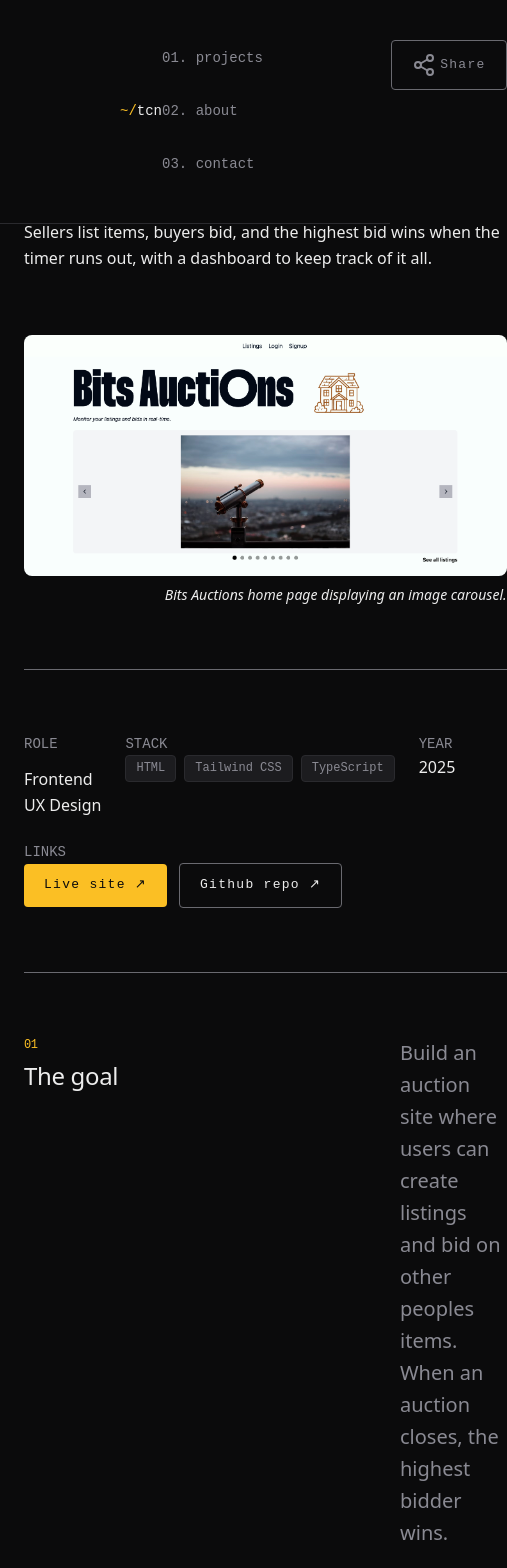
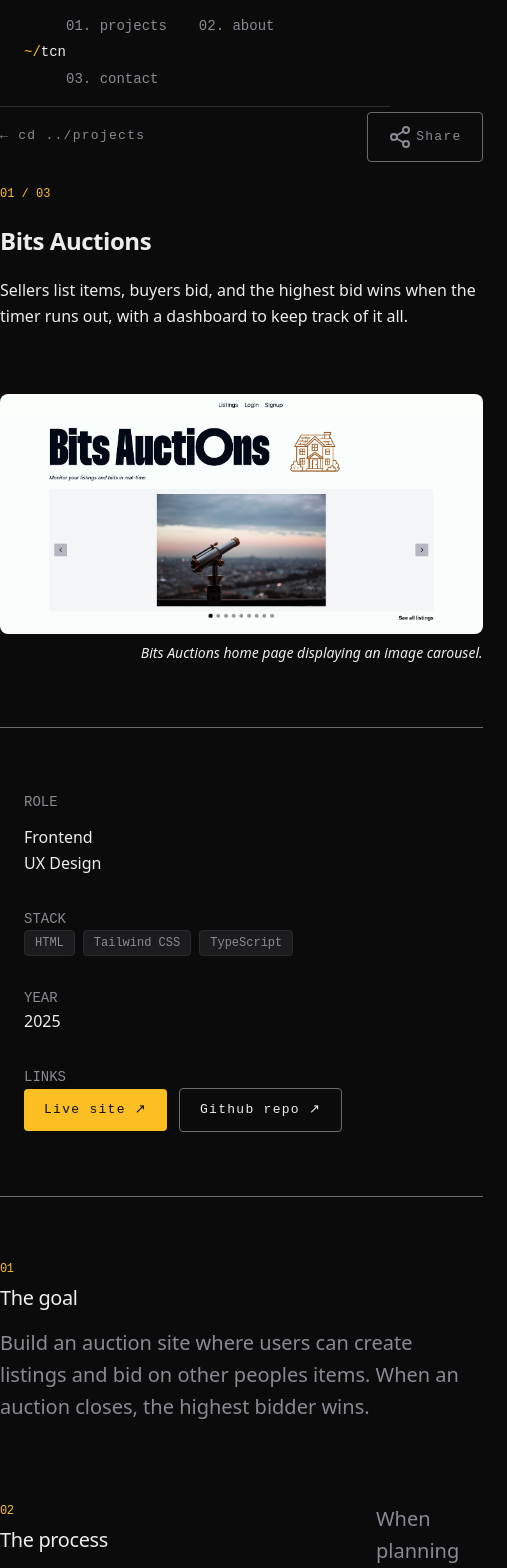
Before and after one commit to telecasteren/portfolio2, a React (Vite) app: page /projects/bits in a window 390 px wide. Shown: the top 1568 px of the page, 507 px wide, since content can reach past the window. Built offline with nearby package versions, Linux system fonts and the light colour scheme.

Commit message:
Refactor responsiveness styles: make heading variables clamped for fluid sizes instead of hardcoded values feat: responsive layout across screens

```diff
--- a/src/components/layout/Footer.tsx
+++ b/src/components/layout/Footer.tsx
@@ -19,7 +19,7 @@ export default function Footer() {
   return (
     <footer
       aria-label="Footer navigation"
-      className="mt-30 flex w-full items-center justify-between border-t border-t-border p-12 pr-30 pl-30"
+      className="flex w-full flex-col items-center gap-4 border-t border-t-border px-6 py-20 md:flex-row md:justify-between md:px-12 md:py-10 lg:px-30"
     >
       <NavLink aria-label="Navigate home" to="/" className={linkStyles}>
         © {currentYear} {name}
@@ -29,9 +29,11 @@ export default function Footer() {
         className="flex flex-row flex-wrap gap-6 text-text-muted"
       >
         {footerLinks.map((item) => (
-          <NavLink key={item.label} aria-label={item.label} to={item.href}>
-            <li className={linkStyles}>{item.label}</li>
-          </NavLink>
+          <li className={linkStyles}>
+            <NavLink key={item.label} aria-label={item.label} to={item.href}>
+              {item.label}
+            </NavLink>
+          </li>
         ))}
       </ul>
     </footer>
--- a/src/components/layout/Header.tsx
+++ b/src/components/layout/Header.tsx
@@ -10,7 +10,7 @@ export default function Header() {
   ];
 
   return (
-    <div className="fixed flex w-full items-center justify-between border-b border-b-border bg-bg p-12 pr-30 pl-30">
+    <div className="fixed top-0 z-50 flex w-full items-center justify-between border-b border-b-border bg-bg p-12 px-6 py-4 md:px-12 lg:px-30 lg:py-12">
       <Link
         aria-label="Navigate home"
         to="/"
@@ -22,13 +22,15 @@ export default function Header() {
       <nav aria-label="Navigation menu">
         <ul className="flex flex-row flex-wrap gap-8 font-mono text-mono-body text-text-muted">
           {navItems.map((item) => (
+            <li className="cursor-pointer hover:text-accent">
               <NavLink
                 key={item.label}
                 aria-label={`Go to ${item.label}`}
                 to={item.hash}
               >
-              <li className="cursor-pointer hover:text-accent">{item.label}</li>
+                {item.label}
               </NavLink>
+            </li>
           ))}
         </ul>
       </nav>
--- a/src/components/links/HeroLinks.tsx
+++ b/src/components/links/HeroLinks.tsx
@@ -4,7 +4,7 @@ export const HeroLinks = () => {
   return (
     <div
       aria-label="Navigate to section links"
-      className="flex items-center gap-4"
+      className="flex flex-wrap items-center gap-4"
     >
       <LinkButton type="primary" href="/#projects" children="See my work ↓" />
       <LinkButton type="secondary" href="/#contact" children="Get in touch" />
--- a/src/components/projects/ProjectDescription.tsx
+++ b/src/components/projects/ProjectDescription.tsx
@@ -9,7 +9,7 @@ export const ProjectDescription = ({ project }: ProjectDescriptionProps) => {
     <section id="project-description" className="grid gap-20">
       <div
         id="project-goal"
-        className="grid grid-cols-[280px_1fr] items-start gap-24"
+        className="grid grid-cols-1 items-start gap-4 md:grid-cols-[200px_1fr] md:gap-12 lg:grid-cols-[280px_1fr] lg:gap-24"
       >
         <p className="grid gap-2 text-h3">
           <span className="font-mono text-mono-small text-accent">01</span>The
--- a/src/components/projects/ProjectGallery.tsx
+++ b/src/components/projects/ProjectGallery.tsx
@@ -6,7 +6,11 @@ interface ProjectGalleryProps {
 
 export const ProjectGallery = ({ project }: ProjectGalleryProps) => {
   return (
-    <section id="project-gallery" aria-label="Project gallery section">
+    <section
+      id="project-gallery"
+      aria-label="Project gallery section"
+      className="w-full"
+    >
       <div className="items-center self-stretch rounded-md">
         <img
           src={project.coverImage}
--- a/src/components/projects/ProjectMeta.tsx
+++ b/src/components/projects/ProjectMeta.tsx
@@ -15,7 +15,7 @@ export const ProjectMeta = ({ project }: ProjectMetaProps) => {
     <section
       id="project-meta"
       aria-labelledBy="project-meta-title"
-      className="flex-start flex flex-wrap justify-start gap-6 self-stretch md:justify-center md:gap-35"
+      className="grid grid-cols-1 gap-8 px-6 sm:grid-cols-2 md:px-0 lg:grid-cols-4"
     >
       <h2 id="project-meta-title" className="sr-only">
         Project details
@@ -45,7 +45,7 @@ export const ProjectMeta = ({ project }: ProjectMetaProps) => {
 
         <div>
           <dt className={metaTitleStyles}>LINKS</dt>
-          <dd className="flex items-center gap-3">
+          <dd className="flex flex-wrap items-center gap-3">
             <LinkButton
               external
               type="primary"
--- a/src/components/sections/About.tsx
+++ b/src/components/sections/About.tsx
@@ -12,7 +12,11 @@ export default function About() {
   const sharedStyles = "flex flex-wrap items-center gap-2";
 
   return (
-    <Section id="about" divider innerClasses="grid grid-cols-2 gap-24">
+    <Section
+      id="about"
+      divider
+      innerClasses="grid grid-cols-1 gap-12 lg:grid-cols-2 lg:gap-24"
+    >
       <div id="about-text" className="flex flex-col gap-6">
         <Title index={2} slug="ABOUT" title="A bit about me" />
         <p className="text-body text-text-muted">{me.bio}</p>
@@ -49,7 +53,7 @@ export default function About() {
 
       <div
         id="about-img"
-        className="flex h-120 w-100 flex-col items-center justify-center rounded-md border border-border bg-surface-raised"
+        className="flex aspect-5/6 w-full max-w-100 flex-col items-center justify-center self-center rounded-md border border-border bg-surface-raised"
       >
         <p className="mx-auto text-center font-mono text-mono-small text-text-muted">
           [ portrait of shy person 5:6 ]
--- a/src/components/sections/Contact.tsx
+++ b/src/components/sections/Contact.tsx
@@ -25,11 +25,14 @@ export default function Contact() {
         }
       />
 
-      <Link to={`mailto:${email}`} className="w-fit text-h2 text-accent">
+      <Link
+        to={`mailto:${email}`}
+        className="w-fit text-h3 text-accent md:text-h2"
+      >
         {email} ↗
       </Link>
 
-      <div className="flex max-w-fit items-center gap-4">
+      <div className="flex max-w-fit flex-wrap items-center gap-4">
         <LinkButton
           external
           type="secondary"
--- a/src/components/sections/Hero.tsx
+++ b/src/components/sections/Hero.tsx
@@ -15,7 +15,7 @@ export default function Hero() {
     <Section
       id="hero"
       divider
-      className="pt-40 pb-30"
+      className="pt-28 pb-10 md:pt-40 md:pb-30"
       innerClasses="grid gap-8"
     >
       <p className="font-mono text-mono-body text-accent">{intro}</p>
--- a/src/components/sections/Projects.tsx
+++ b/src/components/sections/Projects.tsx
@@ -17,7 +17,7 @@ export default function Projects() {
     <Section id="projects" innerClasses="flex flex-col gap-12">
       <Title index={1} slug="SELECTED PROJECTS" title="Things I've built" />
 
-      <div className="grid grid-cols-3 gap-6">
+      <div className="grid grid-cols-1 gap-6 md:grid-cols-2 lg:grid-cols-3">
         {projectList.map((project, index) => (
           <Card
             key={index}
--- a/src/index.css
+++ b/src/index.css
@@ -20,22 +20,22 @@
     "JetBrains Mono Variable", ui-monospace, monospace; /* smaller text */
 
   /*-- Scaling: text-size / line-height / font-weight etc. --*/
-  --text-display: 5.5rem; /* ~88px */
+  --text-display: clamp(2.5rem, 6vw + 1rem, 5.5rem); /* 5.5rem = 88px */
   --text-display--line-height: 1;
   --text-display--letter-spacing: -0.034rem; /* -3px */
   --text-display--font-weight: 600;
 
-  --text-h1: 3.5rem; /* ~56px */
+  --text-h1: clamp(2rem, 4vw + 1rem, 3.5rem); /* 3.5rem = 56px */
   --text-h1--line-height: 1.05;
   --text-h1--letter-spacing: -0.036rem; /* -2px */
   --text-h1--font-weight: 600;
 
-  --text-h2: 2.25rem; /* ~36px */
+  --text-h2: clamp(1.5rem, 2vw + 1rem, 2.25rem); /* 2.25rem = 36px */
   --text-h2--line-height: 1.15;
   --text-h2--letter-spacing: -0.028rem; /* -1px */
   --text-h2--font-weight: 600;
 
-  --text-h3: 1.5rem; /* ~24px */
+  --text-h3: clamp(0.5rem, 1vw + 1rem, 1.5rem); /* 1.5rem = 24px */
   --text-h3--line-height: 1.25;
   --text-h3--letter-spacing: -0.021rem; /* -0.5px */
   --text-h3--font-weight: 500;
--- a/src/pages/ProjectDetails.tsx
+++ b/src/pages/ProjectDetails.tsx
@@ -14,7 +14,7 @@ export default function ProjectDetails() {
   if (!project) return <NotFound />;
 
   return (
-    <article className="mx-auto grid gap-16 px-6 py-10 md:p-30 md:pt-40">
+    <article className="mx-auto grid max-w-content gap-16 pt-28 md:p-30 md:pt-40">
       <ProjectHeader project={project} />
       <ProjectGallery project={project} />
 
```
Also changed, not shown: 1 other file (tests, documents, lock files or other folders). Lines whose indentation alone changed are shown as unchanged.
